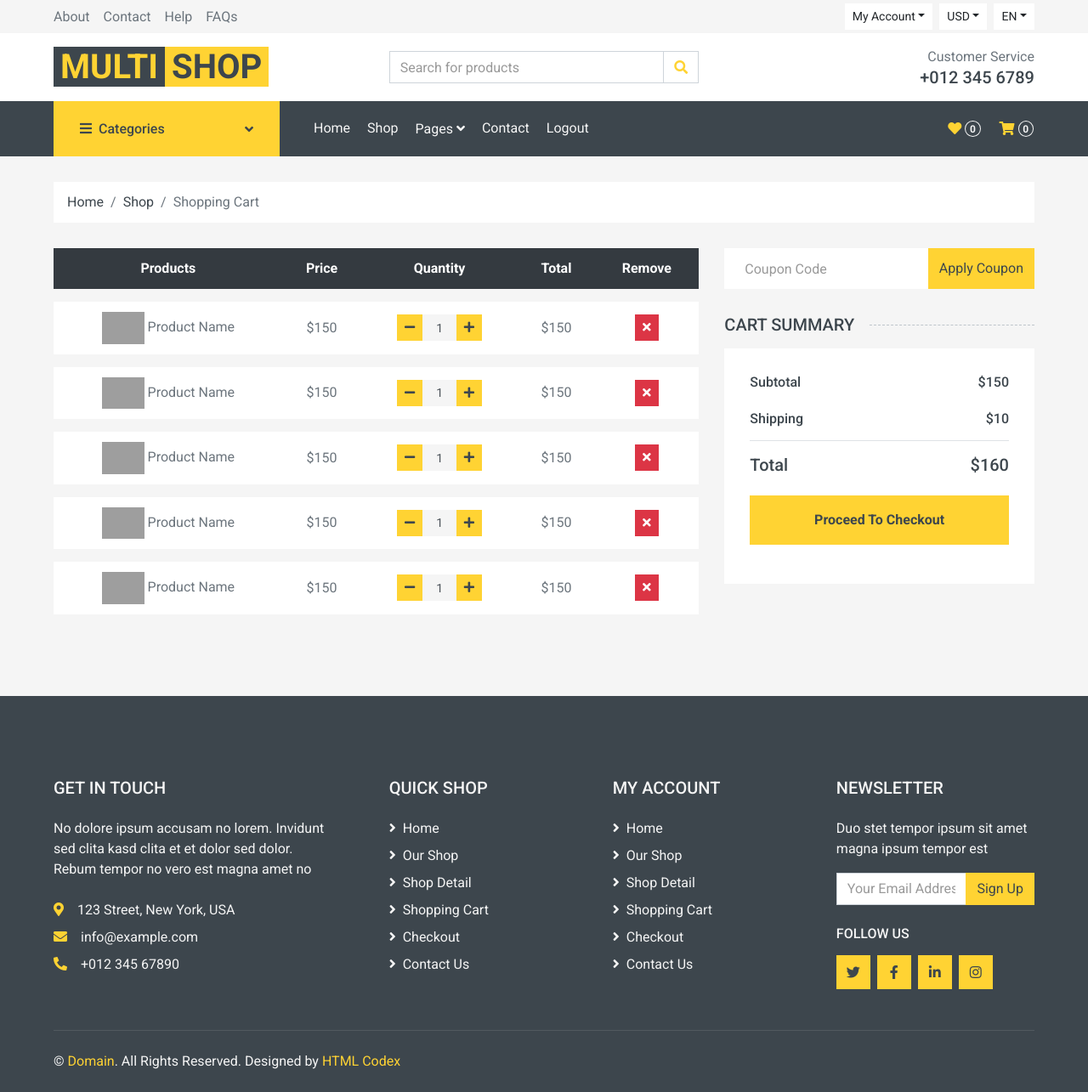
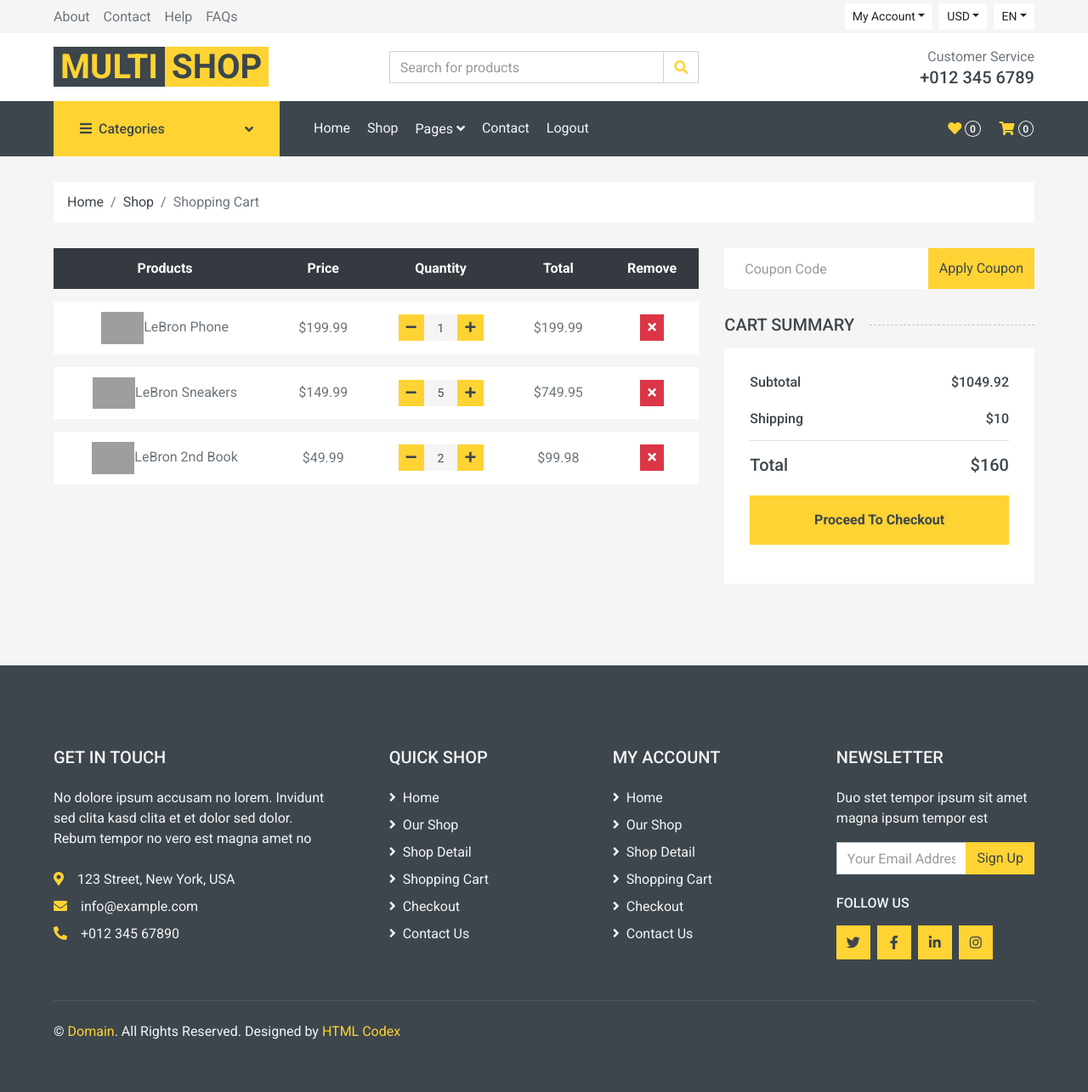
Before and after one commit to Djole33/advanced-django-only-ecommerce, a Django app: page /cart/ in a window 1280 px wide. Shown: the whole page at 85% size. After the commit the page ends 1223 px from the top, so only its background shows below. Run offline with Django 5.2, Linux system fonts and the light colour scheme; a user stored in the database is signed in; data comes from the database, SQL or seed files in the repository; both versions use the stored data as it was after the commit; some libraries are stand-ins or nearby versions; grey boxes are pictures that could not be loaded.

Commit message:
cart model made and displayed at /cart

```diff
--- a/main/admin.py
+++ b/main/admin.py
@@ -6,3 +6,5 @@
 admin.site.register(Category)
 admin.site.register(Product)
 admin.site.register(Review)
+admin.site.register(Cart)
+admin.site.register(CartItem)
--- a/main/templates/main/base.html
+++ b/main/templates/main/base.html
@@ -68,7 +68,7 @@
                         <i class="fas fa-heart text-dark"></i>
                         <span class="badge text-dark border border-dark rounded-circle" style="padding-bottom: 2px;">0</span>
                     </a>
-                    <a href="" class="btn px-0 ml-2">
+                    <a href="{% url 'cart' %}" class="btn px-0 ml-2">
                         <i class="fas fa-shopping-cart text-dark"></i>
                         <span class="badge text-dark border border-dark rounded-circle" style="padding-bottom: 2px;">0</span>
                     </a>
@@ -155,7 +155,7 @@
                                 <i class="fas fa-heart text-primary"></i>
                                 <span class="badge text-secondary border border-secondary rounded-circle" style="padding-bottom: 2px;">0</span>
                             </a>
-                            <a href="" class="btn px-0 ml-3">
+                            <a href="{% url 'cart' %}" class="btn px-0 ml-3">
                                 <i class="fas fa-shopping-cart text-primary"></i>
                                 <span class="badge text-secondary border border-secondary rounded-circle" style="padding-bottom: 2px;">0</span>
                             </a>
--- a/main/templates/main/cart.html
+++ b/main/templates/main/cart.html
@@ -32,9 +32,10 @@
                         </tr>
                     </thead>
                     <tbody class="align-middle">
+                        {% for item in cart_items %}
                         <tr>
-                            <td class="align-middle"><img src="img/product-1.jpg" alt="" style="width: 50px;"> Product Name</td>
-                            <td class="align-middle">$150</td>
+                            <td class="align-middle"><img src="img/product-1.jpg" alt="" style="width: 50px;">{{ item.product.name }}</td>
+                            <td class="align-middle">${% if item.product.is_sale%}{{ item.product.sale_price }}{% else %}{{ item.product.price }}{% endif %}</td>
                             <td class="align-middle">
                                 <div class="input-group quantity mx-auto" style="width: 100px;">
                                     <div class="input-group-btn">
@@ -42,7 +43,7 @@
                                         <i class="fa fa-minus"></i>
                                         </button>
                                     </div>
-                                    <input type="text" class="form-control form-control-sm bg-secondary border-0 text-center" value="1">
+                                    <input type="text" class="form-control form-control-sm bg-secondary border-0 text-center" value="{{ item.quantity }}">
                                     <div class="input-group-btn">
                                         <button class="btn btn-sm btn-primary btn-plus">
                                             <i class="fa fa-plus"></i>
@@ -50,93 +51,10 @@
                                     </div>
                                 </div>
                             </td>
-                            <td class="align-middle">$150</td>
+                            <td class="align-middle">${{ item.total_price }}</td>
                             <td class="align-middle"><button class="btn btn-sm btn-danger"><i class="fa fa-times"></i></button></td>
                         </tr>
-                        <tr>
-                            <td class="align-middle"><img src="img/product-2.jpg" alt="" style="width: 50px;"> Product Name</td>
-                            <td class="align-middle">$150</td>
-                            <td class="align-middle">
-                                <div class="input-group quantity mx-auto" style="width: 100px;">
-                                    <div class="input-group-btn">
-                                        <button class="btn btn-sm btn-primary btn-minus" >
-                                        <i class="fa fa-minus"></i>
-                                        </button>
-                                    </div>
-                                    <input type="text" class="form-control form-control-sm bg-secondary border-0 text-center" value="1">
-                                    <div class="input-group-btn">
-                                        <button class="btn btn-sm btn-primary btn-plus">
-                                            <i class="fa fa-plus"></i>
-                                        </button>
-                                    </div>
-                                </div>
-                            </td>
-                            <td class="align-middle">$150</td>
-                            <td class="align-middle"><button class="btn btn-sm btn-danger"><i class="fa fa-times"></i></button></td>
-                        </tr>
-                        <tr>
-                            <td class="align-middle"><img src="img/product-3.jpg" alt="" style="width: 50px;"> Product Name</td>
-                            <td class="align-middle">$150</td>
-                            <td class="align-middle">
-                                <div class="input-group quantity mx-auto" style="width: 100px;">
-                                    <div class="input-group-btn">
-                                        <button class="btn btn-sm btn-primary btn-minus" >
-                                        <i class="fa fa-minus"></i>
-                                        </button>
-                                    </div>
-                                    <input type="text" class="form-control form-control-sm bg-secondary border-0 text-center" value="1">
-                                    <div class="input-group-btn">
-                                        <button class="btn btn-sm btn-primary btn-plus">
-                                            <i class="fa fa-plus"></i>
-                                        </button>
-                                    </div>
-                                </div>
-                            </td>
-                            <td class="align-middle">$150</td>
-                            <td class="align-middle"><button class="btn btn-sm btn-danger"><i class="fa fa-times"></i></button></td>
-                        </tr>
-                        <tr>
-                            <td class="align-middle"><img src="img/product-4.jpg" alt="" style="width: 50px;"> Product Name</td>
-                            <td class="align-middle">$150</td>
-                            <td class="align-middle">
-                                <div class="input-group quantity mx-auto" style="width: 100px;">
-                                    <div class="input-group-btn">
-                                        <button class="btn btn-sm btn-primary btn-minus" >
-                                        <i class="fa fa-minus"></i>
-                                        </button>
-                                    </div>
-                                    <input type="text" class="form-control form-control-sm bg-secondary border-0 text-center" value="1">
-                                    <div class="input-group-btn">
-                                        <button class="btn btn-sm btn-primary btn-plus">
-                                            <i class="fa fa-plus"></i>
-                                        </button>
-                                    </div>
-                                </div>
-                            </td>
-                            <td class="align-middle">$150</td>
-                            <td class="align-middle"><button class="btn btn-sm btn-danger"><i class="fa fa-times"></i></button></td>
-                        </tr>
-                        <tr>
-                            <td class="align-middle"><img src="img/product-5.jpg" alt="" style="width: 50px;"> Product Name</td>
-                            <td class="align-middle">$150</td>
-                            <td class="align-middle">
-                                <div class="input-group quantity mx-auto" style="width: 100px;">
-                                    <div class="input-group-btn">
-                                        <button class="btn btn-sm btn-primary btn-minus" >
-                                        <i class="fa fa-minus"></i>
-                                        </button>
-                                    </div>
-                                    <input type="text" class="form-control form-control-sm bg-secondary border-0 text-center" value="1">
-                                    <div class="input-group-btn">
-                                        <button class="btn btn-sm btn-primary btn-plus">
-                                            <i class="fa fa-plus"></i>
-                                        </button>
-                                    </div>
-                                </div>
-                            </td>
-                            <td class="align-middle">$150</td>
-                            <td class="align-middle"><button class="btn btn-sm btn-danger"><i class="fa fa-times"></i></button></td>
-                        </tr>
+                        {% endfor %}
                     </tbody>
                 </table>
             </div>
@@ -154,7 +72,7 @@
                     <div class="border-bottom pb-2">
                         <div class="d-flex justify-content-between mb-3">
                             <h6>Subtotal</h6>
-                            <h6>$150</h6>
+                            <h6>${{ total_price }}</h6>
                         </div>
                         <div class="d-flex justify-content-between">
                             <h6 class="font-weight-medium">Shipping</h6>
--- a/main/templates/main/detail.html
+++ b/main/templates/main/detail.html
@@ -152,7 +152,7 @@
                 <div class="bg-light p-30">
                     <div class="nav nav-tabs mb-4">
                         <a class="nav-item nav-link text-dark active" data-toggle="tab" href="#tab-pane-1">Description</a>
-                        <a class="nav-item nav-link text-dark" data-toggle="tab" href="#tab-pane-3">Reviews (0)</a>
+                        <a class="nav-item nav-link text-dark" data-toggle="tab" href="#tab-pane-3">Reviews ({{ product.total_reviews }})</a>
                     </div>
                     <div class="tab-content">
                         <div class="tab-pane fade show active" id="tab-pane-1">
@@ -162,7 +162,7 @@
                         <div class="tab-pane fade" id="tab-pane-3">
                             <div class="row">
                                 <div class="col-md-6">
-                                    <h4 class="mb-4">1 review for "Product Name"</h4>
+                                    <h4 class="mb-4">{{ product.total_reviews }} review for "Product Name"</h4>
                                     {% for review in product.product_review.all %}
                                     <div class="media mb-4">
                                         <img src="img/user.jpg" alt="Image" class="img-fluid mr-3 mt-1" style="width: 45px;">
--- a/main/views.py
+++ b/main/views.py
@@ -1,6 +1,6 @@
 from django.shortcuts import render, redirect
 from django.conf import settings
-from .models import Product, Category, Review
+from .models import Product, Category, Review, Cart, CartItem
 from django.shortcuts import get_object_or_404
 from django.http import HttpResponse
 from django.core.paginator import Paginator
@@ -61,7 +61,17 @@
     return render(request, 'main/category_page.html', {'category': category, 'products': products, 'page_list': page_list, 'MEDIA_URL': settings.MEDIA_URL})
 
 def cart(request):
-    return render(request, 'main/cart.html', {'MEDIA_URL': settings.MEDIA_URL})
+    cart = Cart.objects.get(user=request.user)
+    cart_items = CartItem.objects.filter(cart=cart)
+    total_price = 0
+
+    for item in cart_items:
+        total_price += item.total_price()
+
+    cart.price = total_price
+    cart.save()
+
+    return render(request, 'main/cart.html', {'cart_items': cart_items, 'cart': cart, 'total_price': total_price, 'MEDIA_URL': settings.MEDIA_URL})
 
 def checkout(request):
     return render(request, 'main/checkout.html', {'MEDIA_URL': settings.MEDIA_URL})
```
Also changed, not shown: main/models.py (+20 -0 lines), db.sqlite3, main/migrations/0008_cart_cartitems.py (added), main/migrations/0009_cartitem_delete_cartitems.py (added), main/migrations/0010_remove_cartitem_product_cartitem_product.py (added), main/migrations/0011_alter_cartitem_price.py (added), main/migrations/0012_remove_cartitem_price.py (added), main/migrations/0013_cartitem_price.py (added), main/migrations/0014_remove_cartitem_price_cart_price.py (added).
